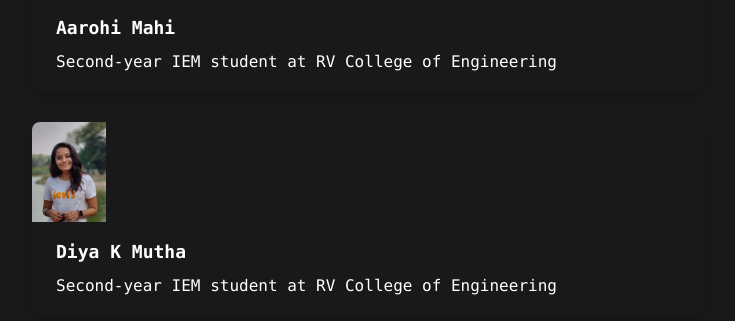
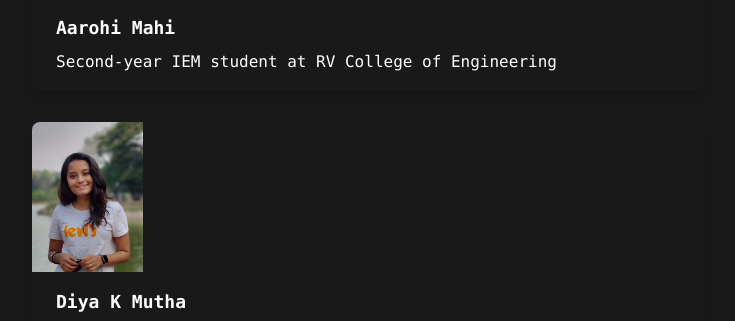
Before and after one commit to rakibul-in/MusiCo-web3conf, a website: page about.html in a window 1280 px wide. Shown: the part 1722-2043 px from the top of the page, without its empty margins (272-1007 px from the left). Drawn offline with nearby package versions, Linux system fonts and the light colour scheme.

Commit message:
Update about.html

```diff
--- a/about.html
+++ b/about.html
@@ -58,7 +58,7 @@
                     <div class="w-full md:w-1/4 px-4 mb-8">
                         <div class="rounded-lg shadow-lg overflow-hidden">
                             <img
-                                src="Diya.jpg" width="74px" height="100px"
+                                src="Diya.jpg" width="111px" height="150px"
                                 alt="Person 3">
                             <div class="px-6 py-4">
                                 <h3 class="font-bold text-lg mb-2">Diya K Mutha</h3>
```
